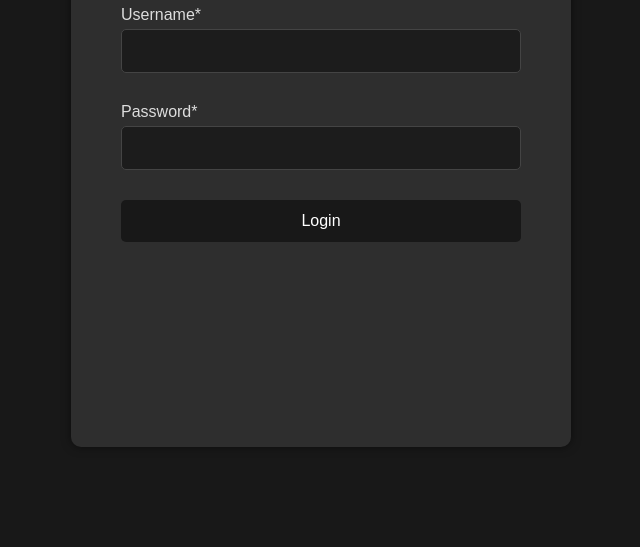
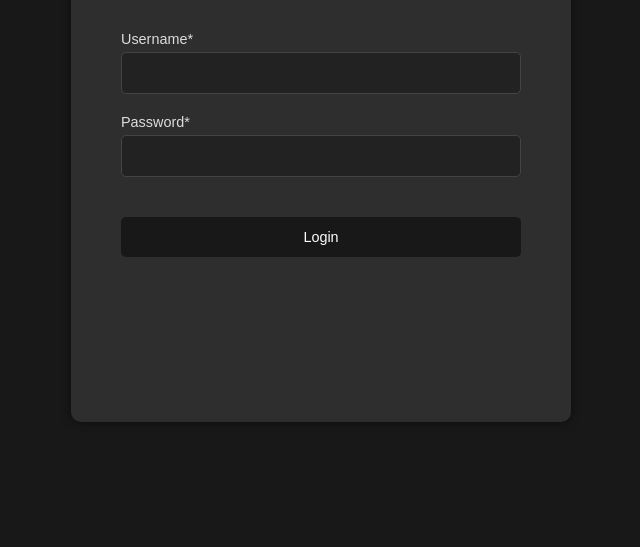
Before and after one commit to nfnato/nfnato.github.com, a plain HTML site: page index.html in a window 1280 px wide. Shown: the part 253-800 px from the top of the page, without its empty margins (319-959 px from the left). Drawn offline with Linux system fonts and the light colour scheme.

Commit message:
Update styles.css

```diff
--- a/styles.css
+++ b/styles.css
@@ -22,17 +22,17 @@ body {
     box-shadow: 0 0 10px rgba(0, 0, 0, 0.5);
     width: 400px;
     text-align: center;
-    height: 500px; /* Increased height to make the box taller */
+    height: 450px; /* Reduced height to make the box slightly shorter */
 }
 
 .login-header .fingerprint-icon {
     width: 100px;
-    filter: grayscale(100%); /* Made the icon slightly grey */
+    filter: grayscale(100%);
     margin-bottom: 30px;
 }
 
 .input-group {
-    margin-bottom: 30px;
+    margin-bottom: 20px; /* Reduced margin to lower the button */
     position: relative;
     text-align: left;
 }
@@ -41,16 +41,17 @@ label {
     display: block;
     margin-bottom: 5px;
     color: #ddd;
+    font-size: 0.9em; /* Smaller text for labels */
 }
 
 input {
-    width: 100%; /* Ensured the inputs have the same width */
+    width: 100%;
     padding: 12px;
     border-radius: 5px;
     border: 1px solid #444;
-    background-color: #1c1c1c;
+    background-color: #222; /* Closer grey to the background */
     color: #ddd;
-    font-size: 1em;
+    font-size: 0.9em; /* Smaller text for input fields */
     box-sizing: border-box;
 }
 
@@ -72,19 +73,20 @@ input::placeholder {
     color: #ddd;
     cursor: pointer;
     font-size: 1.2em;
-    visibility: visible; /* Made the eye button always visible */
+    visibility: visible; /* Always visible */
 }
 
 .login-button {
-    width: 100%; /* Ensured the button has the same width as the inputs */
+    width: 100%;
     padding: 12px;
     border: none;
     border-radius: 5px;
     background-color: #181818; /* Match the background color */
     color: #fff;
     cursor: pointer;
-    font-size: 1em;
+    font-size: 0.9em; /* Smaller text for the button */
     box-sizing: border-box;
+    margin-top: 20px; /* Added margin to lower the button */
 }
 
 .login-button:hover {
```
